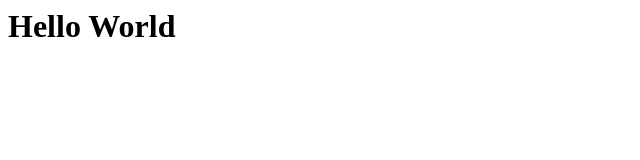
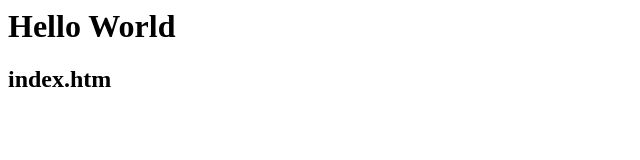
Before and after one commit to kernaldpark/public, a plain HTML site: page index.htm in a window 1280 px wide. Shown: the whole page, without its empty margins (0-640 px from the left). Drawn offline with Linux system fonts and the light colour scheme.

Commit message:
Update index.htm

```diff
--- a/index.htm
+++ b/index.htm
@@ -3,7 +3,7 @@
 
 <body>
 <h1> Hello World </h1>
-
+<h2> index.htm </h2>
 </body>
 
 </html>
```
